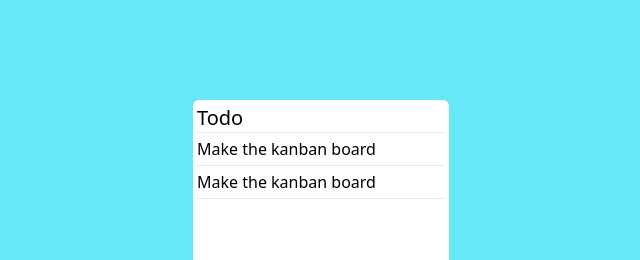
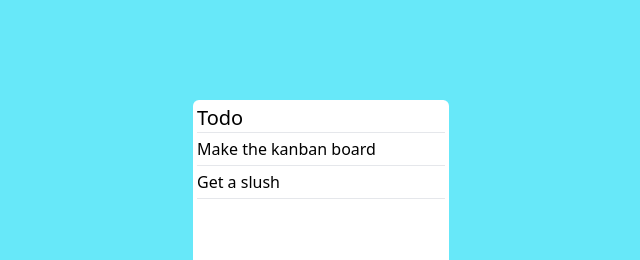
Before and after one commit to RangerVinven/Kanban-Board, a React (Vite) app: page / in a window 1280 px wide. Shown: the top 260 px of the page, without its empty margins (319-959 px from the left). Built offline with nearby package versions, Linux system fonts and the light colour scheme.

Commit message:
Added props to the KanbanItem

```diff
--- a/src/PagesAndComponents/Pages/Kanban/Components/KanbanItem.tsx
+++ b/src/PagesAndComponents/Pages/Kanban/Components/KanbanItem.tsx
@@ -1,8 +1,12 @@
-export default function KanbanItem() {
+interface Props {
+	text: string
+}
+
+export default function KanbanItem(props: Props) {
   return (
     <div className="w-full">
         <hr />
-        <h3 className="my-1">Make the kanban board</h3>
+        <h3 className="my-1">{props.text}</h3>
     </div>
   )
 }
--- a/src/PagesAndComponents/Pages/Kanban/Components/KanbanSection.tsx
+++ b/src/PagesAndComponents/Pages/Kanban/Components/KanbanSection.tsx
@@ -1,11 +1,12 @@
 import KanbanItem from "./KanbanItem";
 
 export default function KanbanSection() {
+
 	return (
 		<div className="h-3/4 w-64 p-1 bg-white rounded-md">
 			<h1 className="text-xl">Todo</h1>
-		<KanbanItem />
-		<KanbanItem />
+			<KanbanItem text="Make the kanban board" />
+			<KanbanItem text="Get a slush" />
 			<hr />
 		</div>
 	)
```
Lines whose indentation alone changed are shown as unchanged.
